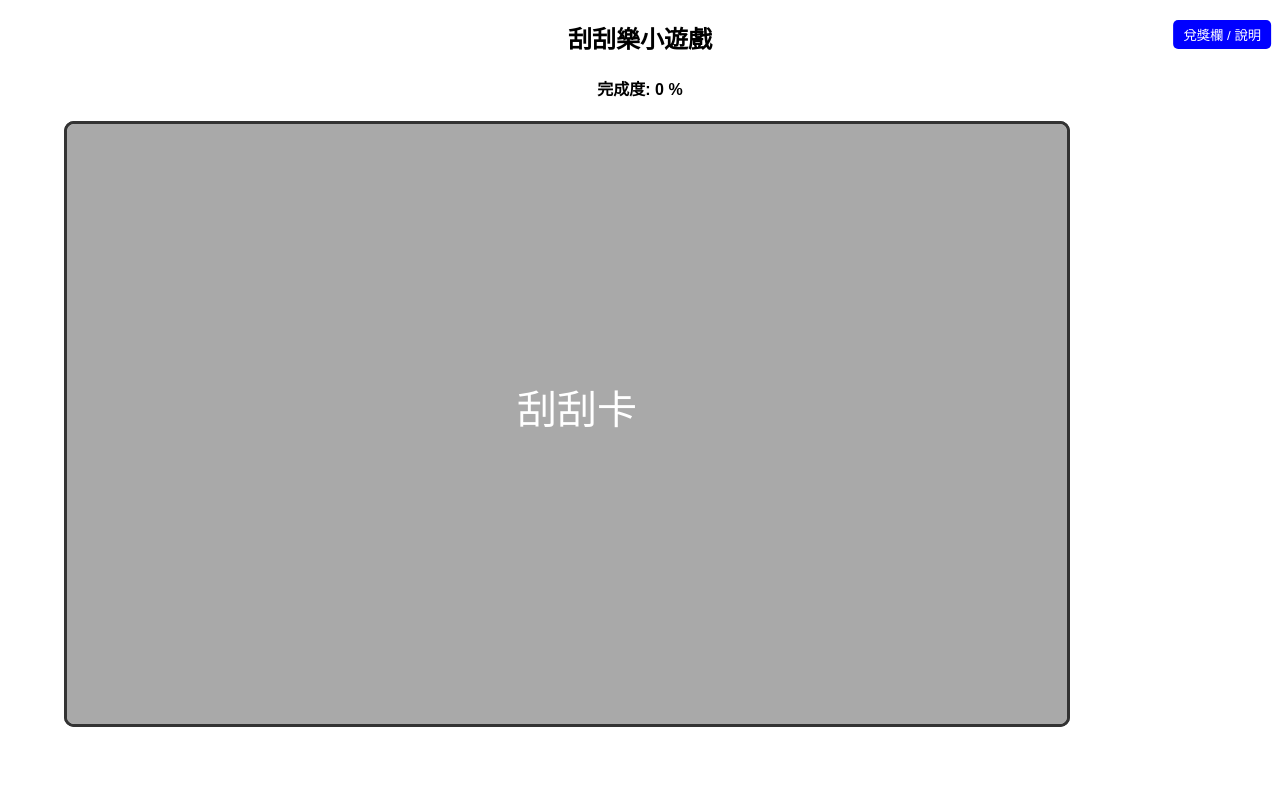
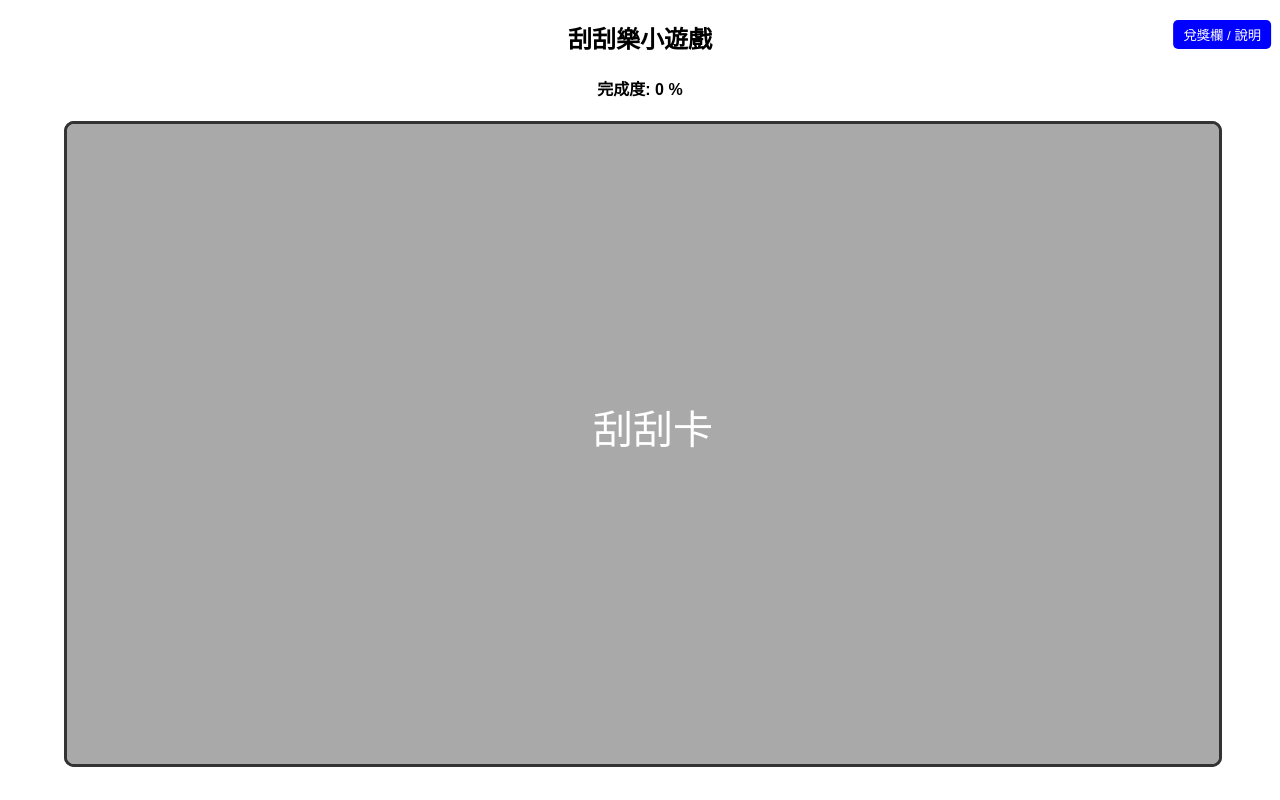
Before and after one commit to suvincent/scratch-card, a Next.js app: page /game/first-game in a window 1280 px wide. Built offline with nearby package versions, Linux system fonts and the light colour scheme.

Commit message:
bugfix: fix brushSize and rwd

```diff
--- a/pages/game/first-game.tsx
+++ b/pages/game/first-game.tsx
@@ -5,14 +5,16 @@ import { generateRandomNumbersAndPositions } from "@/lib/random";
 export default function FirstGame() {
   const [width, setWidth] = useState(-1);
   const [height, setHeight] = useState(-1);
+  const [brushSize, setBrushSize] = useState(20);
   const [answer, setAnswers] = useState<any[]>([])
 
   // Function to update the size dynamically
   const updateSize = () => {
     const w = window.innerWidth
-    const newWidth = Math.floor(Math.min(w * 0.9, 1000)); // Max width 1000px
-    const newHeight = Math.floor((newWidth * 3) / 5); // Maintain aspect ratio (1000:600 → 5:3)
-
+    const h = window.innerHeight
+    const newWidth = Math.floor((w * 0.9)); // Max width 1000px
+    const newHeight = Math.floor(Math.min(h * 0.8, newWidth * 3 / 5)); // Maintain aspect ratio (1000:600 → 5:3)
+    if (w < 500) setBrushSize(7)
     setWidth(newWidth);
     setHeight(newHeight);
   };
@@ -34,7 +36,7 @@ export default function FirstGame() {
       <h2>刮刮樂小遊戲</h2>
       {(width > 0 && height > 0)
         ?
-        <ScratchCard width={width} height={height} numbers={answer} brushSize={20} />
+        <ScratchCard width={width} height={height} numbers={answer} brushSize={brushSize} />
         :
         <></>
       }
```
